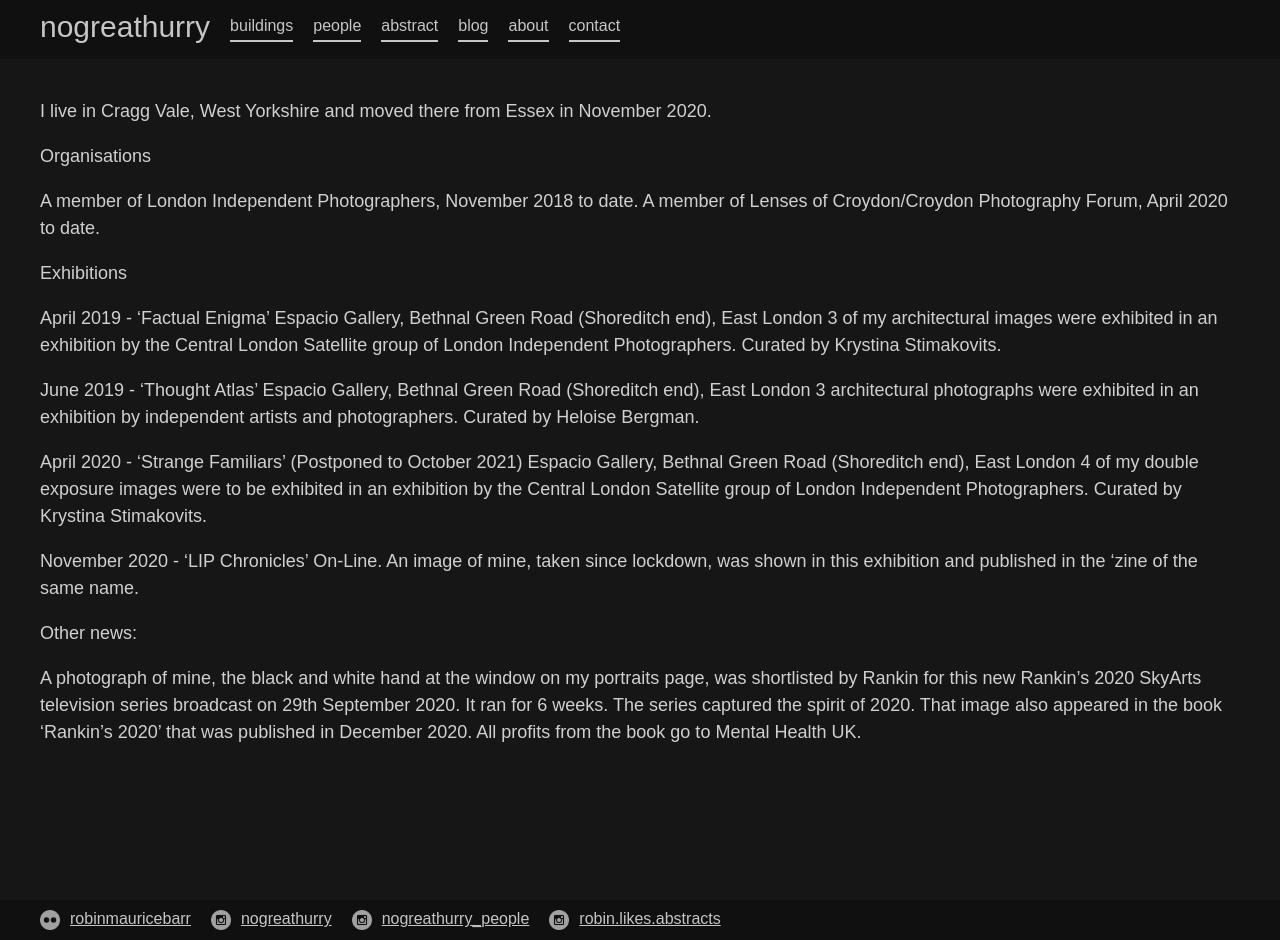
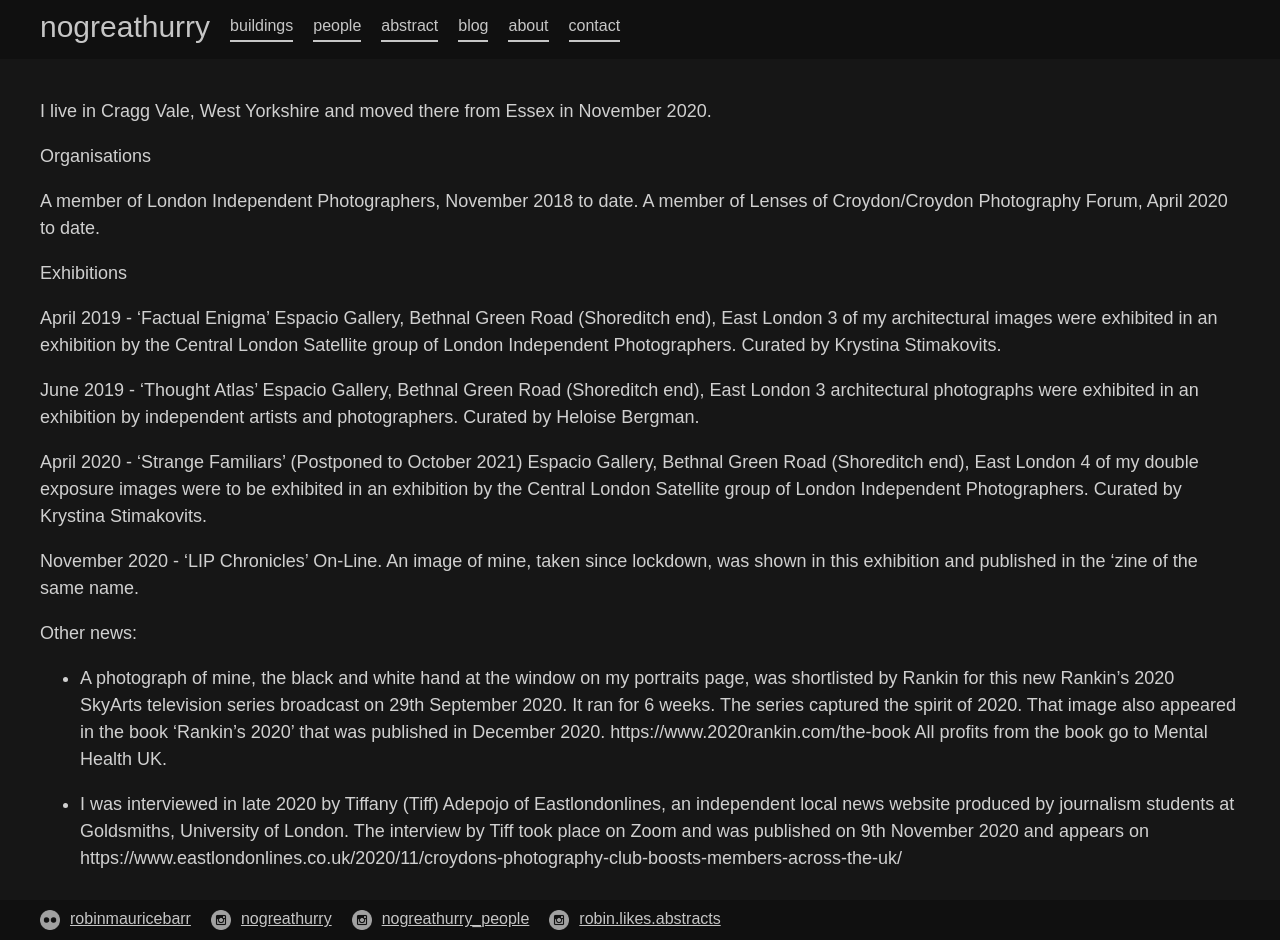
Before and after one commit to 987poiuytrewq/nogreathurry, a Jekyll site: the page built from blog.md, in a window 1280 px wide and 940 px high. Built offline with Jekyll 4.4.1, drawn with Linux system fonts in a browser that asks for light colours.

Commit message:
Updated Blog

```diff
--- a/blog.md
+++ b/blog.md
@@ -29,4 +29,7 @@
 
 Other news:
 
-A photograph of mine, the black and white hand at the window on my portraits page, was shortlisted by Rankin for this new Rankin's 2020 SkyArts television series broadcast on 29th September 2020.  It ran for 6 weeks. The series captured the spirit of 2020. That image also appeared in the book 'Rankin's 2020' that was published in December 2020. All profits from the book go to Mental Health UK.
+* A photograph of mine, the black and white hand at the window on my portraits page, was shortlisted by Rankin for this new Rankin's 2020 SkyArts television series broadcast on 29th September 2020.  It ran for 6 weeks. The series captured the spirit of 2020. That image also appeared in the book 'Rankin's 2020' that was published in December 2020. https://www.2020rankin.com/the-book
+All profits from the book go to Mental Health UK.
+
+* I was interviewed in late 2020 by Tiffany (Tiff) Adepojo of Eastlondonlines, an independent local news website produced by journalism students at Goldsmiths, University of London.  The interview by Tiff took place on Zoom and was published on 9th November 2020 and appears on https://www.eastlondonlines.co.uk/2020/11/croydons-photography-club-boosts-members-across-the-uk/
```
